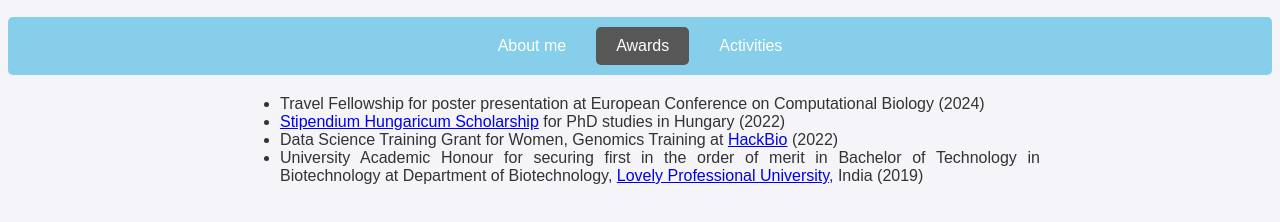
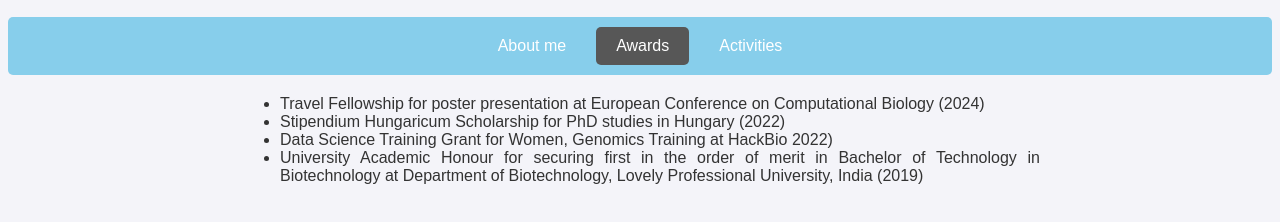
Before and after one commit to ankitamurmu/ankitamurmu.github.io, a plain HTML site: page index.html in a window 1280 px wide. Both pictures are taken after a click on the link "Awards". Shown: the part 215-437 px from the top of the page. Drawn offline with Linux system fonts and the light colour scheme.

Commit message:
Update index.html

```diff
--- a/index.html
+++ b/index.html
@@ -111,10 +111,10 @@
         <section id="Awards" class="tab-content">
             <ul>
                 <li>Travel Fellowship for poster presentation at European Conference on Computational Biology (2024)</li>
-                <li><a href="https://stipendiumhungaricum.hu/" target="_blank">Stipendium Hungaricum Scholarship</a> for PhD studies in Hungary (2022)</li>
-                <li>Data Science Training Grant for Women, Genomics Training at <a href="https://thehackbio.com/" target="_blank">HackBio</a> (2022)</li>
+                <li>Stipendium Hungaricum Scholarship for PhD studies in Hungary (2022)</li>
+                <li>Data Science Training Grant for Women, Genomics Training at HackBio 2022)</li>
                 <li>University Academic Honour for securing first in the order of merit in Bachelor of Technology in Biotechnology at Department of Biotechnology,
-                    <a href="https://www.lpu.in/" target="_blank">Lovely Professional University</a>, India (2019)</li>
+                    Lovely Professional University, India (2019)</li>
             </ul>
         </section>
 
```
